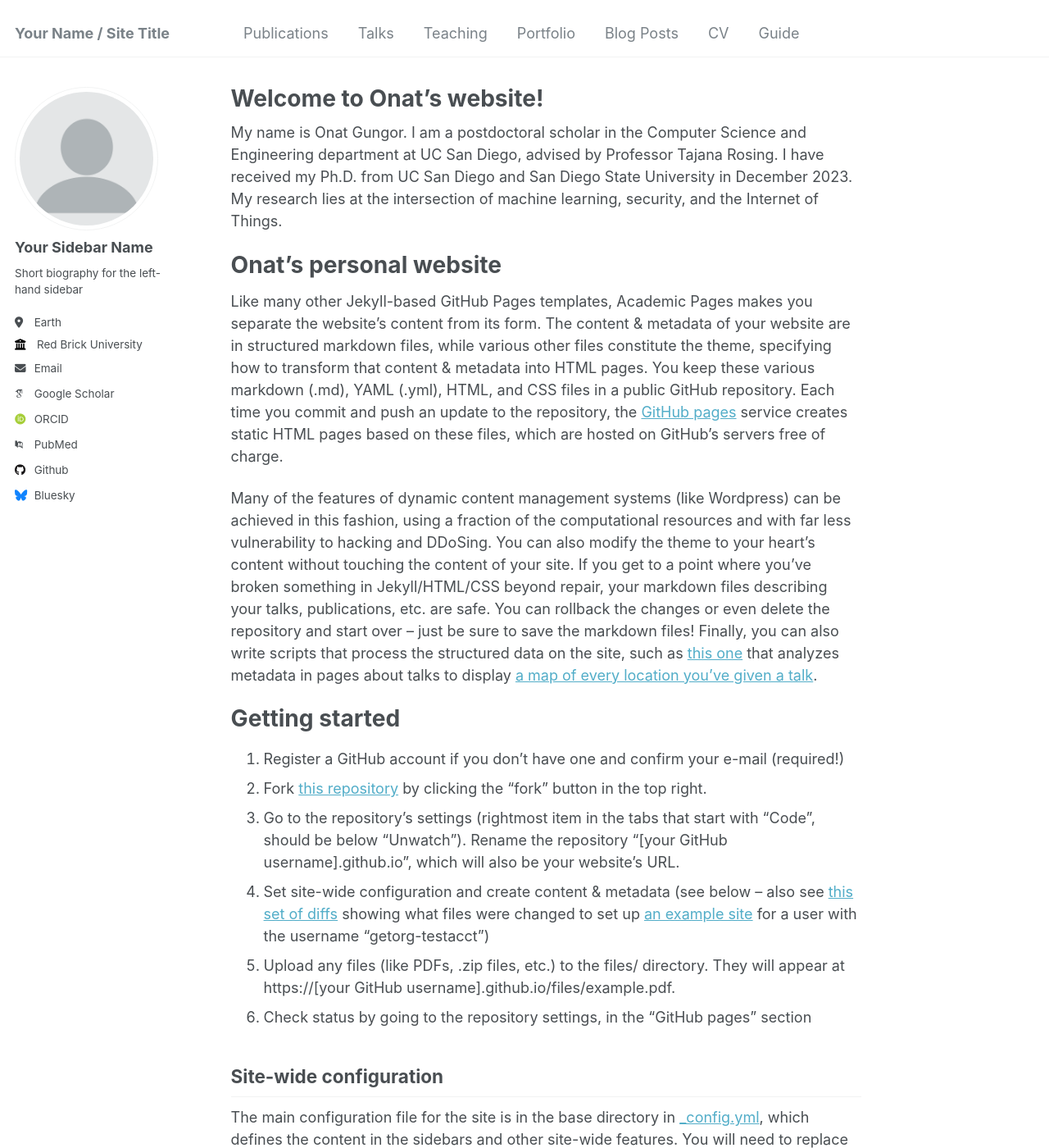
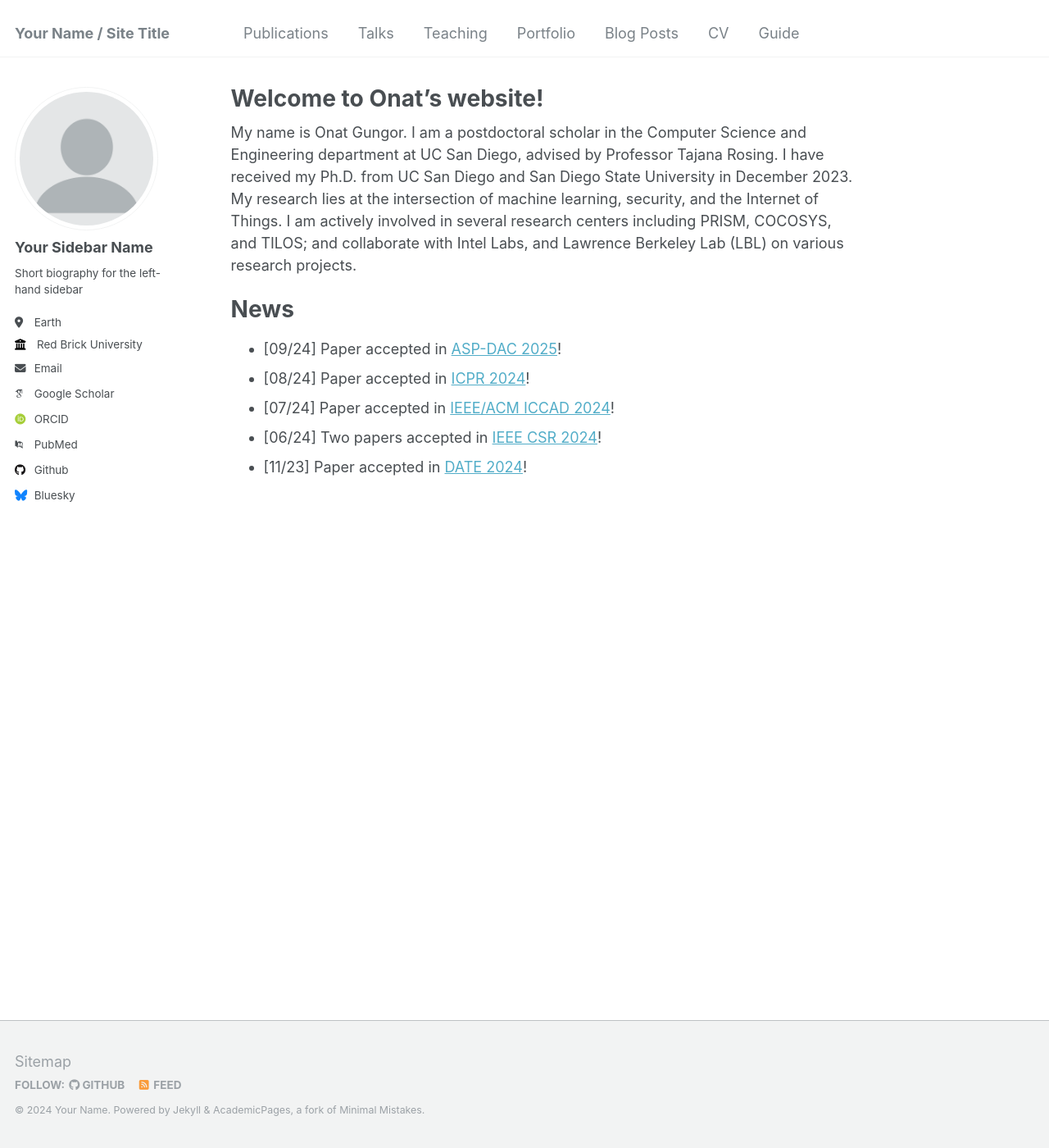
Before and after one commit to onatucsd/onatucsd.github.io, a Jekyll site: the page built from _pages/about.md, in a window 1280 px wide and 1400 px high. Shown: the whole window at 82% size. Built offline with Jekyll 4.4.1, drawn with Linux system fonts in a browser that asks for light colours; some web fonts are replaced; some of the changed text lies outside the part shown.

Commit message:
Update about.md

```diff
--- a/_pages/about.md
+++ b/_pages/about.md
@@ -7,43 +7,12 @@ redirect_from:
   - /about.html
 ---
 
-My name is Onat Gungor. I am a postdoctoral scholar in the Computer Science and Engineering department at UC San Diego, advised by Professor Tajana Rosing. I have received my Ph.D. from UC San Diego and San Diego State University in December 2023. My research lies at the intersection of machine learning, security, and the Internet of Things.
+My name is Onat Gungor. I am a postdoctoral scholar in the Computer Science and Engineering department at UC San Diego, advised by Professor Tajana Rosing. I have received my Ph.D. from UC San Diego and San Diego State University in December 2023. My research lies at the intersection of machine learning, security, and the Internet of Things. I am actively involved in several research centers including PRISM, COCOSYS, and TILOS; and collaborate with Intel Labs, and Lawrence Berkeley Lab (LBL) on various research projects.
 
-Onat's personal website
+News
 ======
-Like many other Jekyll-based GitHub Pages templates, Academic Pages makes you separate the website's content from its form. The content & metadata of your website are in structured markdown files, while various other files constitute the theme, specifying how to transform that content & metadata into HTML pages. You keep these various markdown (.md), YAML (.yml), HTML, and CSS files in a public GitHub repository. Each time you commit and push an update to the repository, the [GitHub pages](https://pages.github.com/) service creates static HTML pages based on these files, which are hosted on GitHub's servers free of charge.
-
-Many of the features of dynamic content management systems (like Wordpress) can be achieved in this fashion, using a fraction of the computational resources and with far less vulnerability to hacking and DDoSing. You can also modify the theme to your heart's content without touching the content of your site. If you get to a point where you've broken something in Jekyll/HTML/CSS beyond repair, your markdown files describing your talks, publications, etc. are safe. You can rollback the changes or even delete the repository and start over -- just be sure to save the markdown files! Finally, you can also write scripts that process the structured data on the site, such as [this one](https://github.com/academicpages/academicpages.github.io/blob/master/talkmap.ipynb) that analyzes metadata in pages about talks to display [a map of every location you've given a talk](https://academicpages.github.io/talkmap.html).
-
-Getting started
-======
-1. Register a GitHub account if you don't have one and confirm your e-mail (required!)
-1. Fork [this repository](https://github.com/academicpages/academicpages.github.io) by clicking the "fork" button in the top right.
-1. Go to the repository's settings (rightmost item in the tabs that start with "Code", should be below "Unwatch"). Rename the repository "[your GitHub username].github.io", which will also be your website's URL.
-1. Set site-wide configuration and create content & metadata (see below -- also see [this set of diffs](http://archive.is/3TPas) showing what files were changed to set up [an example site](https://getorg-testacct.github.io) for a user with the username "getorg-testacct")
-1. Upload any files (like PDFs, .zip files, etc.) to the files/ directory. They will appear at https://[your GitHub username].github.io/files/example.pdf.
-1. Check status by going to the repository settings, in the "GitHub pages" section
-
-Site-wide configuration
-------
-The main configuration file for the site is in the base directory in [_config.yml](https://github.com/academicpages/academicpages.github.io/blob/master/_config.yml), which defines the content in the sidebars and other site-wide features. You will need to replace the default variables with ones about yourself and your site's github repository. The configuration file for the top menu is in [_data/navigation.yml](https://github.com/academicpages/academicpages.github.io/blob/master/_data/navigation.yml). For example, if you don't have a portfolio or blog posts, you can remove those items from that navigation.yml file to remove them from the header.
-
-Create content & metadata
-------
-For site content, there is one markdown file for each type of content, which are stored in directories like _publications, _talks, _posts, _teaching, or _pages. For example, each talk is a markdown file in the [_talks directory](https://github.com/academicpages/academicpages.github.io/tree/master/_talks). At the top of each markdown file is structured data in YAML about the talk, which the theme will parse to do lots of cool stuff. The same structured data about a talk is used to generate the list of talks on the [Talks page](https://academicpages.github.io/talks), each [individual page](https://academicpages.github.io/talks/2012-03-01-talk-1) for specific talks, the talks section for the [CV page](https://academicpages.github.io/cv), and the [map of places you've given a talk](https://academicpages.github.io/talkmap.html) (if you run this [python file](https://github.com/academicpages/academicpages.github.io/blob/master/talkmap.py) or [Jupyter notebook](https://github.com/academicpages/academicpages.github.io/blob/master/talkmap.ipynb), which creates the HTML for the map based on the contents of the _talks directory).
-
-**Markdown generator**
-
-I have also created [a set of Jupyter notebooks](https://github.com/academicpages/academicpages.github.io/tree/master/markdown_generator
-) that converts a CSV containing structured data about talks or presentations into individual markdown files that will be properly formatted for the Academic Pages template. The sample CSVs in that directory are the ones I used to create my own personal website at stuartgeiger.com. My usual workflow is that I keep a spreadsheet of my publications and talks, then run the code in these notebooks to generate the markdown files, then commit and push them to the GitHub repository.
-
-How to edit your site's GitHub repository
-------
-Many people use a git client to create files on their local computer and then push them to GitHub's servers. If you are not familiar with git, you can directly edit these configuration and markdown files directly in the github.com interface. Navigate to a file (like [this one](https://github.com/academicpages/academicpages.github.io/blob/master/_talks/2012-03-01-talk-1.md) and click the pencil icon in the top right of the content preview (to the right of the "Raw | Blame | History" buttons). You can delete a file by clicking the trashcan icon to the right of the pencil icon. You can also create new files or upload files by navigating to a directory and clicking the "Create new file" or "Upload files" buttons.
-
-Example: editing a markdown file for a talk
-![Editing a markdown file for a talk](/images/editing-talk.png)
-
-For more info
-------
-More info about configuring Academic Pages can be found in [the guide](https://academicpages.github.io/markdown/). The [guides for the Minimal Mistakes theme](https://mmistakes.github.io/minimal-mistakes/docs/configuration/) (which this theme was forked from) might also be helpful.
+* [09/24] Paper accepted in [ASP-DAC 2025](https://www.aspdac.com/aspdac2025/)!
+* [08/24] Paper accepted in [ICPR 2024](https://icpr2024.org/)!
+* [07/24] Paper accepted in [IEEE/ACM ICCAD 2024](https://2024.iccad.com/)!
+* [06/24] Two papers accepted in [IEEE CSR 2024](https://www.ieee-csr.org/)!
+* [11/23] Paper accepted in [DATE 2024](https://www.date-conference.com/)!
```
